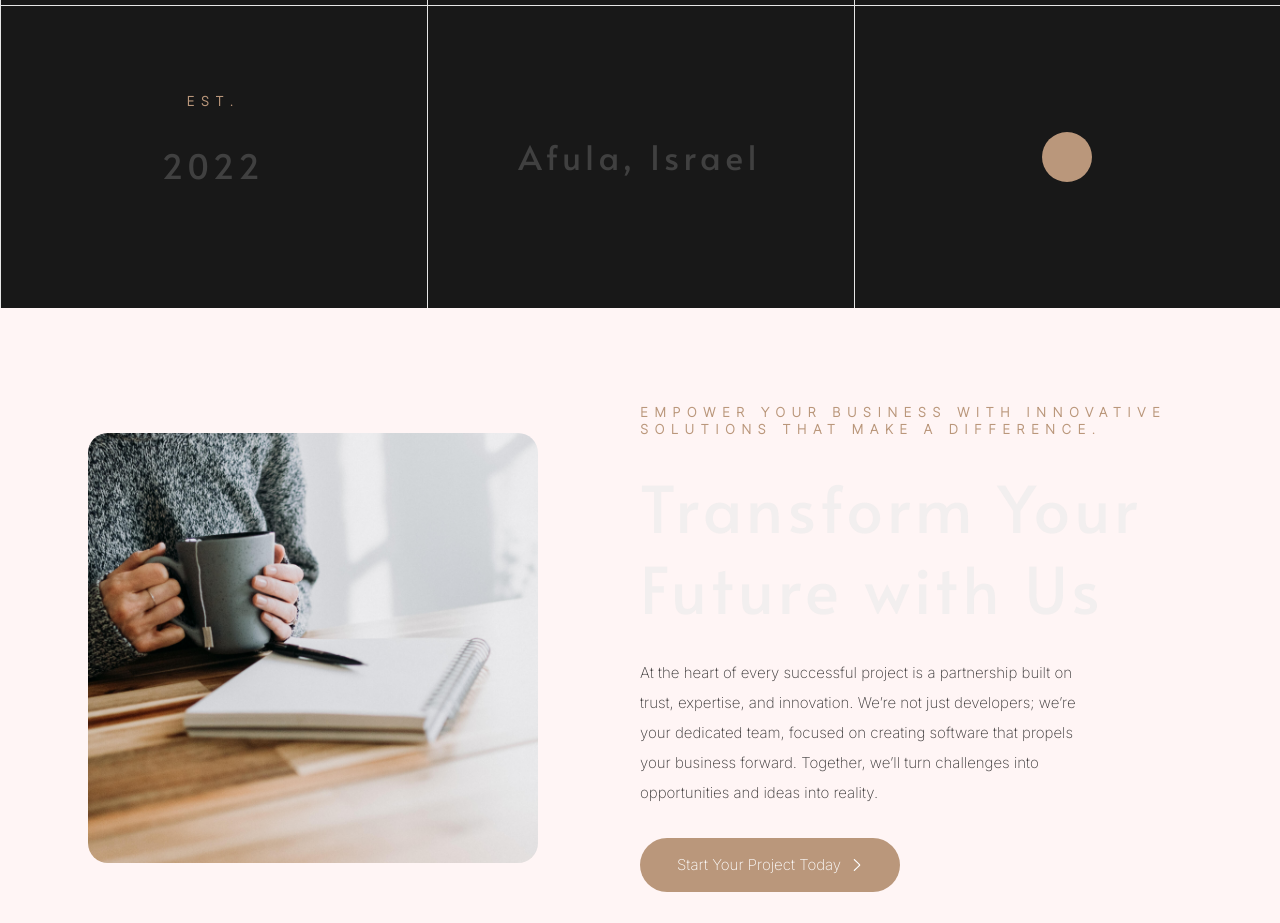
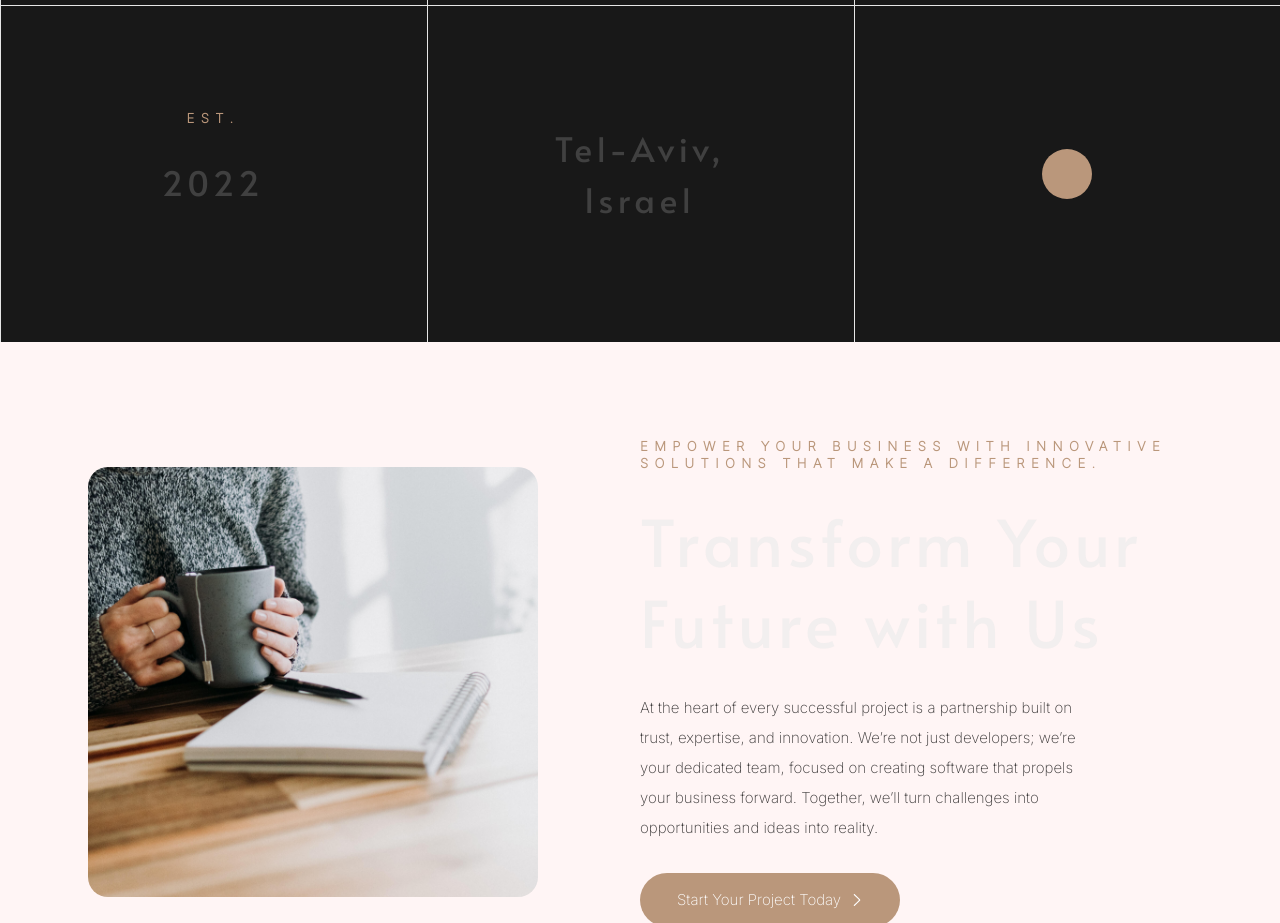
Before and after one commit to Metixes/landing, a Vue app: page / in a window 1280 px wide. Shown: the part 4520-5443 px from the top of the page. Built offline with nearby package versions, Linux system fonts and the light colour scheme.

Commit message:
Update en.js

```diff
--- a/src/locales/en.js
+++ b/src/locales/en.js
@@ -62,7 +62,7 @@ export default {
     row2: {
       title: "est.",
       description: "2022",
-      location: "Afula, Israel",
+      location: "Tel-Aviv, Israel",
       icons: ["calendar"],
     },
   },
```
